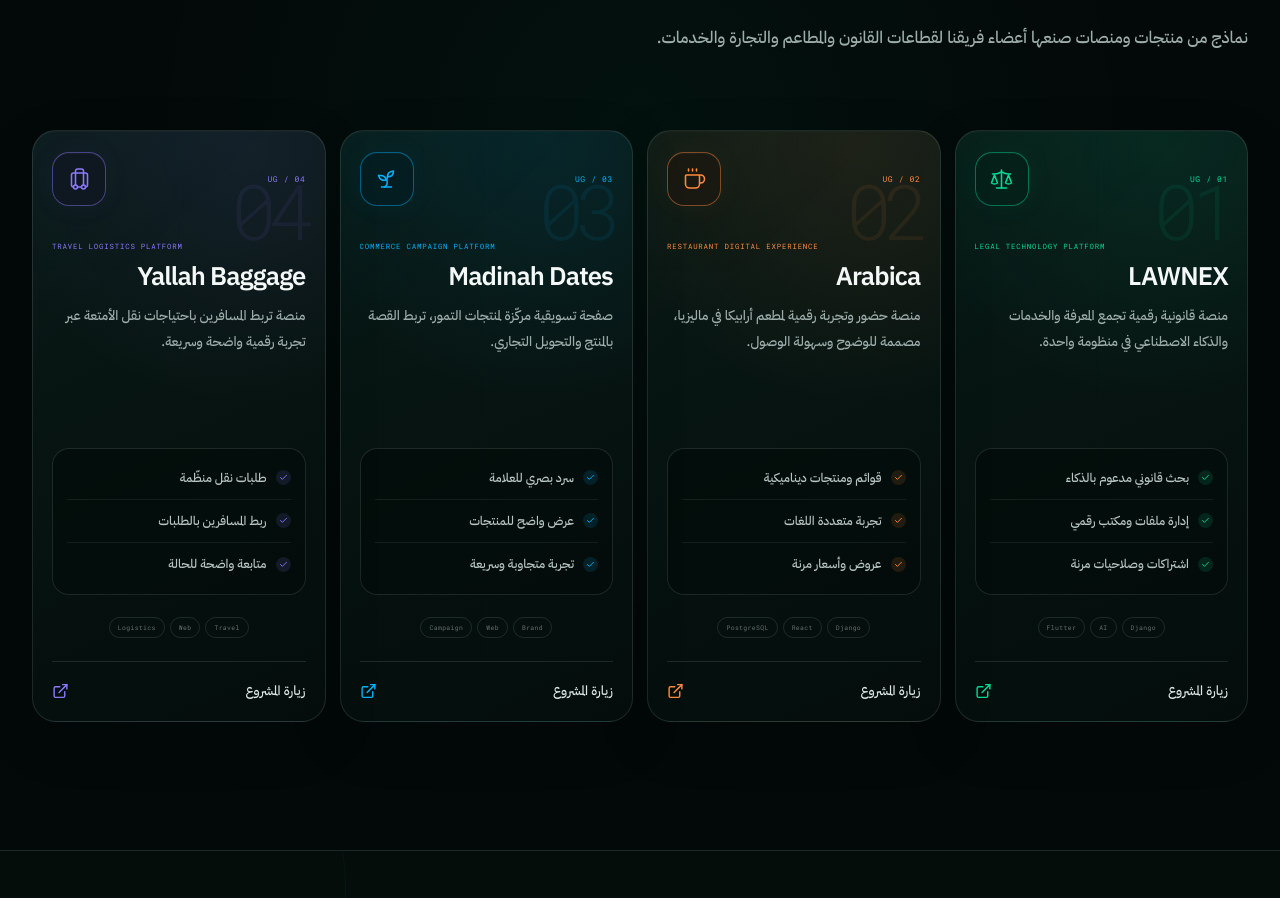
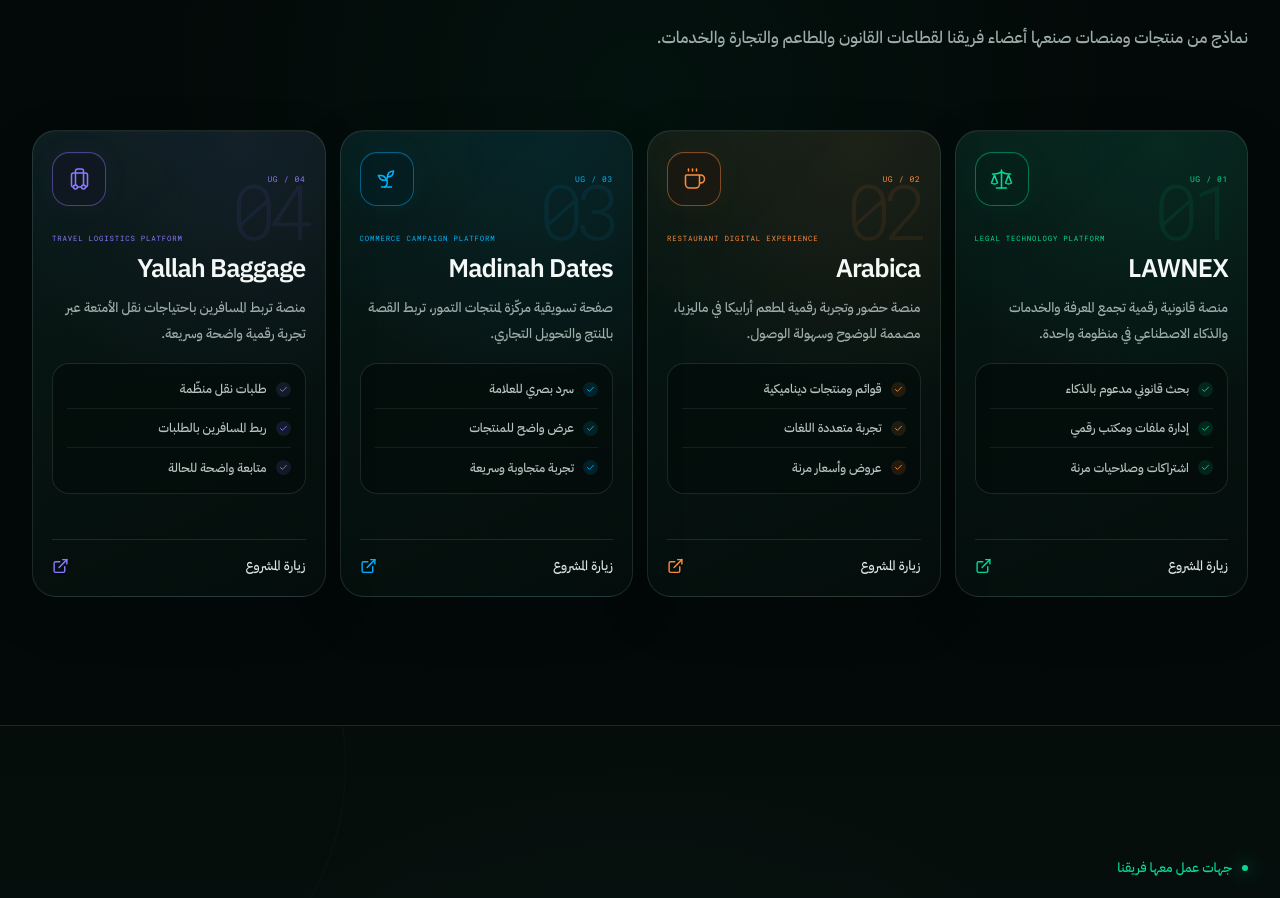
Before and after one commit to Eiad-Soufan/ugarix-website, a React (Vite) app: page / in a window 1280 px wide. Shown: the part 3286-4184 px from the top of the page. Built offline with nearby package versions, Linux system fonts and the light colour scheme.

Commit message:
Compact selected work cards

```diff
--- a/src/App.jsx
+++ b/src/App.jsx
@@ -231,7 +231,6 @@
                       <ul className="project-features">
                         {project.features.map(feature => <li key={feature}><Check />{feature}</li>)}
                       </ul>
-                      <div className="project-tags">{project.tags.map(tag => <span className="mono" key={tag}>{tag}</span>)}</div>
                       <div className="project-link"><span>{t.work.view}</span><ExternalLink /></div>
                     </a>
                   </Reveal>
--- a/src/i18n/content.js
+++ b/src/i18n/content.js
@@ -56,10 +56,10 @@
       intro: 'نماذج من منتجات ومنصات صنعها أعضاء فريقنا لقطاعات القانون والمطاعم والتجارة والخدمات.',
       view: 'زيارة المشروع',
       items: [
-        { number: '01', name: 'LAWNEX', type: 'Legal technology platform', description: 'منصة قانونية رقمية تجمع المعرفة والخدمات والذكاء الاصطناعي في منظومة واحدة.', features: ['بحث قانوني مدعوم بالذكاء', 'إدارة ملفات ومكتب رقمي', 'اشتراكات وصلاحيات مرنة'], tags: ['Django', 'AI', 'Flutter'], url: 'https://lawnex.app', color: 'green' },
-        { number: '02', name: 'Arabica', type: 'Restaurant digital experience', description: 'منصة حضور وتجربة رقمية لمطعم أرابيكا في ماليزيا، مصممة للوضوح وسهولة الوصول.', features: ['قوائم ومنتجات ديناميكية', 'تجربة متعددة اللغات', 'عروض وأسعار مرنة'], tags: ['Django', 'React', 'PostgreSQL'], url: 'https://arabicarestaurant.my', color: 'orange' },
-        { number: '03', name: 'Madinah Dates', type: 'Commerce campaign platform', description: 'صفحة تسويقية مركّزة لمنتجات التمور، تربط القصة بالمنتج والتحويل التجاري.', features: ['سرد بصري للعلامة', 'عرض واضح للمنتجات', 'تجربة متجاوبة وسريعة'], tags: ['Brand', 'Web', 'Campaign'], url: 'https://dates.madinah.com.my', color: 'blue' },
-        { number: '04', name: 'Yallah Baggage', type: 'Travel logistics platform', description: 'منصة تربط المسافرين باحتياجات نقل الأمتعة عبر تجربة رقمية واضحة وسريعة.', features: ['طلبات نقل منظّمة', 'ربط المسافرين بالطلبات', 'متابعة واضحة للحالة'], tags: ['Travel', 'Web', 'Logistics'], url: 'https://yalla-baggage.vercel.app', color: 'violet' },
+        { number: '01', name: 'LAWNEX', type: 'Legal technology platform', description: 'منصة قانونية رقمية تجمع المعرفة والخدمات والذكاء الاصطناعي في منظومة واحدة.', features: ['بحث قانوني مدعوم بالذكاء', 'إدارة ملفات ومكتب رقمي', 'اشتراكات وصلاحيات مرنة'], url: 'https://lawnex.app', color: 'green' },
+        { number: '02', name: 'Arabica', type: 'Restaurant digital experience', description: 'منصة حضور وتجربة رقمية لمطعم أرابيكا في ماليزيا، مصممة للوضوح وسهولة الوصول.', features: ['قوائم ومنتجات ديناميكية', 'تجربة متعددة اللغات', 'عروض وأسعار مرنة'], url: 'https://arabicarestaurant.my', color: 'orange' },
+        { number: '03', name: 'Madinah Dates', type: 'Commerce campaign platform', description: 'صفحة تسويقية مركّزة لمنتجات التمور، تربط القصة بالمنتج والتحويل التجاري.', features: ['سرد بصري للعلامة', 'عرض واضح للمنتجات', 'تجربة متجاوبة وسريعة'], url: 'https://dates.madinah.com.my', color: 'blue' },
+        { number: '04', name: 'Yallah Baggage', type: 'Travel logistics platform', description: 'منصة تربط المسافرين باحتياجات نقل الأمتعة عبر تجربة رقمية واضحة وسريعة.', features: ['طلبات نقل منظّمة', 'ربط المسافرين بالطلبات', 'متابعة واضحة للحالة'], url: 'https://yalla-baggage.vercel.app', color: 'violet' },
       ],
     },
     trusted: {
@@ -177,10 +177,10 @@
       intro: 'A selection of products and platforms built by our team across legal, restaurants, commerce, and services.',
       view: 'Visit project',
       items: [
-        { number: '01', name: 'LAWNEX', type: 'Legal technology platform', description: 'A legal digital platform bringing knowledge, services, and AI into one connected system.', features: ['AI-assisted legal research', 'Digital files and office', 'Flexible plans and access'], tags: ['Django', 'AI', 'Flutter'], url: 'https://lawnex.app', color: 'green' },
-        { number: '02', name: 'Arabica', type: 'Restaurant digital experience', description: 'A clear and accessible digital presence for Arabica Restaurant in Malaysia.', features: ['Dynamic menus and products', 'Multilingual experience', 'Flexible offers and pricing'], tags: ['Django', 'React', 'PostgreSQL'], url: 'https://arabicarestaurant.my', color: 'orange' },
-        { number: '03', name: 'Madinah Dates', type: 'Commerce campaign platform', description: 'A focused marketing experience connecting product story with commercial conversion.', features: ['Visual brand storytelling', 'Clear product presentation', 'Fast responsive experience'], tags: ['Brand', 'Web', 'Campaign'], url: 'https://dates.madinah.com.my', color: 'blue' },
-        { number: '04', name: 'Yallah Baggage', type: 'Travel logistics platform', description: 'A platform connecting travelers with baggage transport needs through a simple, fast journey.', features: ['Structured transport requests', 'Traveler-request matching', 'Clear status tracking'], tags: ['Travel', 'Web', 'Logistics'], url: 'https://yalla-baggage.vercel.app', color: 'violet' },
+        { number: '01', name: 'LAWNEX', type: 'Legal technology platform', description: 'A legal digital platform bringing knowledge, services, and AI into one connected system.', features: ['AI-assisted legal research', 'Digital files and office', 'Flexible plans and access'], url: 'https://lawnex.app', color: 'green' },
+        { number: '02', name: 'Arabica', type: 'Restaurant digital experience', description: 'A clear and accessible digital presence for Arabica Restaurant in Malaysia.', features: ['Dynamic menus and products', 'Multilingual experience', 'Flexible offers and pricing'], url: 'https://arabicarestaurant.my', color: 'orange' },
+        { number: '03', name: 'Madinah Dates', type: 'Commerce campaign platform', description: 'A focused marketing experience connecting product story with commercial conversion.', features: ['Visual brand storytelling', 'Clear product presentation', 'Fast responsive experience'], url: 'https://dates.madinah.com.my', color: 'blue' },
+        { number: '04', name: 'Yallah Baggage', type: 'Travel logistics platform', description: 'A platform connecting travelers with baggage transport needs through a simple, fast journey.', features: ['Structured transport requests', 'Traveler-request matching', 'Clear status tracking'], url: 'https://yalla-baggage.vercel.app', color: 'violet' },
       ],
     },
     trusted: {
--- a/src/styles.css
+++ b/src/styles.css
@@ -1493,7 +1493,7 @@
   --project: var(--green);
   position: relative;
   min-width: 0;
-  min-height: 590px;
+  min-height: 465px;
   overflow: hidden;
   border: 1px solid var(--line);
   border-radius: 24px;
@@ -1535,12 +1535,12 @@
 .project-card > a {
   position: relative;
   z-index: 1;
-  display: grid;
+  display: flex;
+  flex-direction: column;
   height: 100%;
   min-height: inherit;
   padding: 21px 19px 18px;
   color: inherit;
-  grid-template-rows: auto auto 1fr auto auto;
 }
 
 .project-ghost-number {
@@ -1595,7 +1595,7 @@
 }
 
 .project-main {
-  margin-block: 35px 23px;
+  margin-block: 27px 17px;
 }
 
 .project-main h3 {
@@ -1631,9 +1631,8 @@
 
 .project-features {
   display: grid;
-  margin: 0 0 20px;
-  padding: 8px 14px;
-  align-self: end;
+  margin: 0;
+  padding: 6px 14px;
   border: 1px solid var(--line);
   border-radius: 17px;
   background: rgba(3, 12, 10, 0.58);
@@ -1642,8 +1641,8 @@
 
 .project-features li {
   display: grid;
-  min-height: 43px;
-  padding-block: 9px;
+  min-height: 39px;
+  padding-block: 7px;
   align-items: center;
   gap: 9px;
   border-bottom: 1px solid rgba(204, 239, 229, 0.08);
@@ -1672,27 +1671,10 @@
   stroke-width: 2.4;
 }
 
-.project-tags {
-  display: flex;
-  min-height: 26px;
-  align-items: center;
-  justify-content: center;
-  gap: 5px;
-  flex-wrap: wrap;
-}
-
-.project-tags span {
-  padding: 5px 8px;
-  border: 1px solid var(--line);
-  border-radius: 999px;
-  color: var(--faint);
-  font-size: 0.4rem;
-}
-
 .project-link {
   display: flex;
-  margin-block-start: 20px;
-  padding-block-start: 17px;
+  margin-block-start: auto;
+  padding-block-start: 14px;
   align-items: center;
   justify-content: space-between;
   border-top: 1px solid var(--line);
@@ -2775,7 +2757,7 @@
   .service-card-layout { grid-template-columns: minmax(0, 0.9fr) minmax(280px, 1.1fr); }
   .service-visual img { max-width: 365px; }
   .work-list { grid-template-columns: repeat(2, minmax(0, 1fr)); }
-  .project-card { min-height: 535px; }
+  .project-card { min-height: 460px; }
   .discipline-grid { padding-block-end: 0; grid-template-columns: repeat(2, 1fr); }
   .discipline-grid::after { display: none; }
   .discipline-card article { min-height: 500px; }
@@ -2898,11 +2880,10 @@
   .service-card p { font-size: 0.78rem; }
   html[dir='rtl'] .service-card p { font-size: 0.9rem; }
   .work-list { grid-template-columns: 1fr; }
-  .project-card { min-height: 510px; border-radius: 22px; }
+  .project-card { min-height: 450px; border-radius: 22px; }
   .project-card > a { padding: 19px 17px 16px; }
-  .project-main { margin-block: 29px 20px; }
+  .project-main { margin-block: 25px 16px; }
   .project-main h3 { font-size: 1.7rem; }
-  .project-features { margin-bottom: 18px; }
   .trusted > .container { width: 100%; }
   .trusted-heading {
     width: calc(100% - 32px);
```
